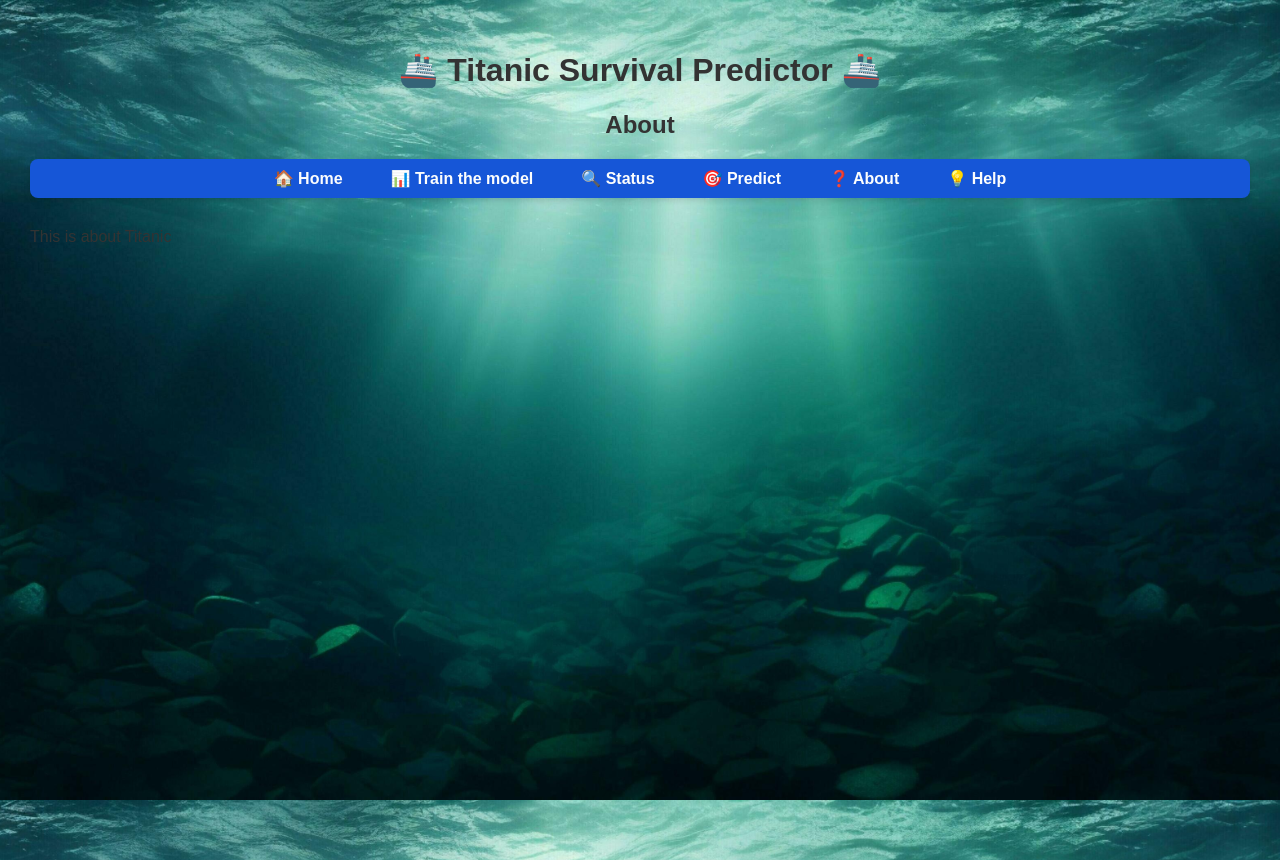
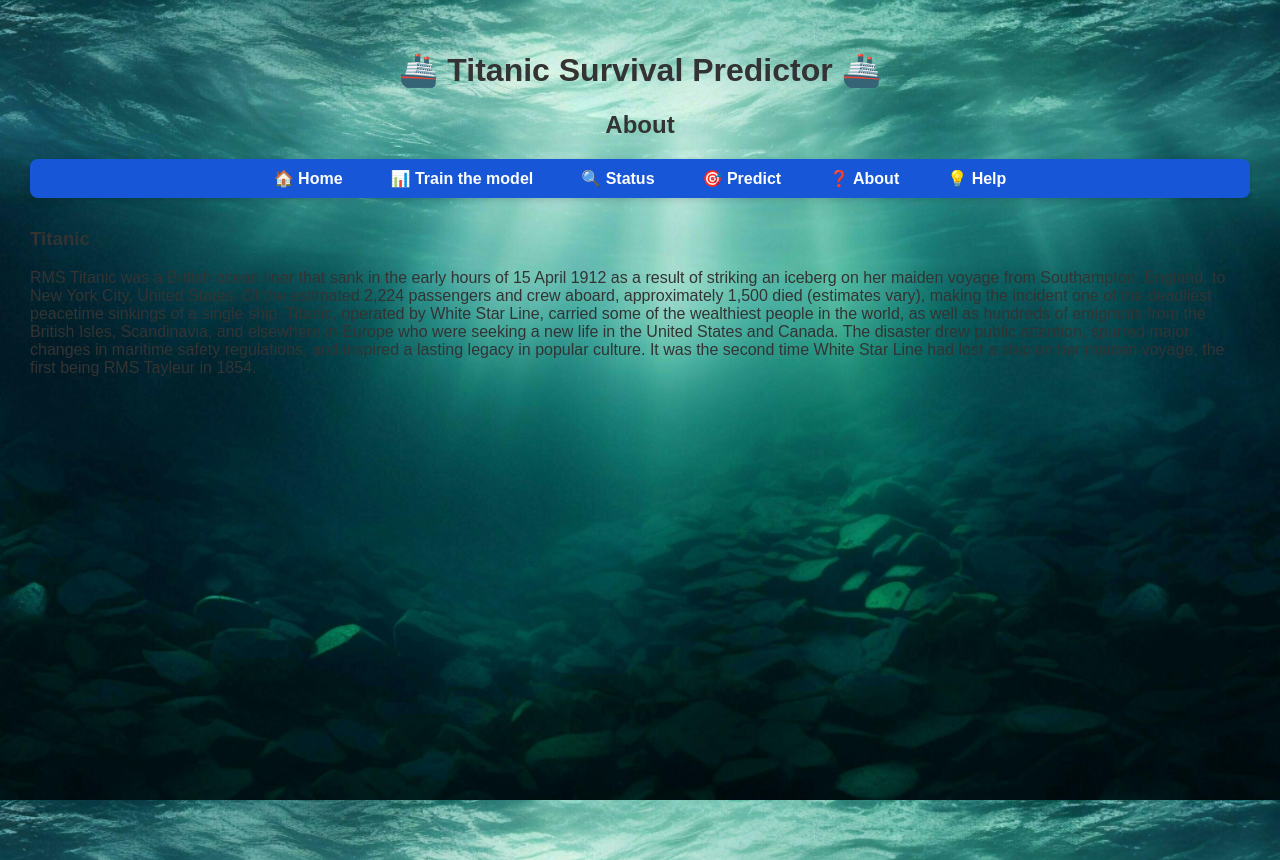
Before and after one commit to IvelinIskrenov/Titanic-Survival-Prediction, a Flask app: page /about in a window 1280 px wide. Run offline with Flask 3, Linux system fonts and the light colour scheme.

Commit message:
Added info in about, add more info soon

```diff
--- a/templates/about.html
+++ b/templates/about.html
@@ -3,5 +3,14 @@
     <h2>About</h2>
 {% endblock %}
 {% block content %}
-    This is about Titanic
+    <h3>Titanic</h3>
+    <p>
+            RMS Titanic was a British ocean liner that sank in the early hours of 15 April 1912 as a result of striking an iceberg on her maiden voyage from Southampton,
+        England, to New York City, United States. Of the estimated 2,224 passengers and crew aboard, approximately 1,500 died (estimates vary),
+        making the incident one of the deadliest peacetime sinkings of a single ship. Titanic, operated by White Star Line,
+        carried some of the wealthiest people in the world, as well as hundreds of emigrants from the British Isles, Scandinavia, and
+        elsewhere in Europe who were seeking a new life in the United States and Canada. The disaster drew public attention, spurred major
+        changes in maritime safety regulations, and inspired a lasting legacy in popular culture. It was the second time White Star Line had
+        lost a ship on her maiden voyage, the first being RMS Tayleur in 1854.
+    </p>
 {% endblock %}
```
